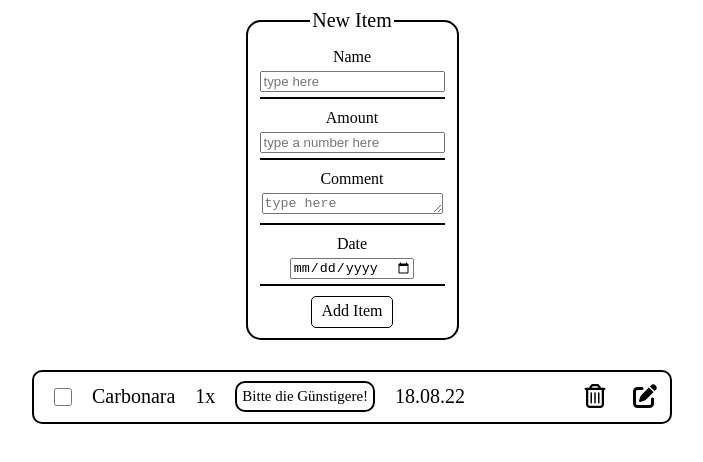
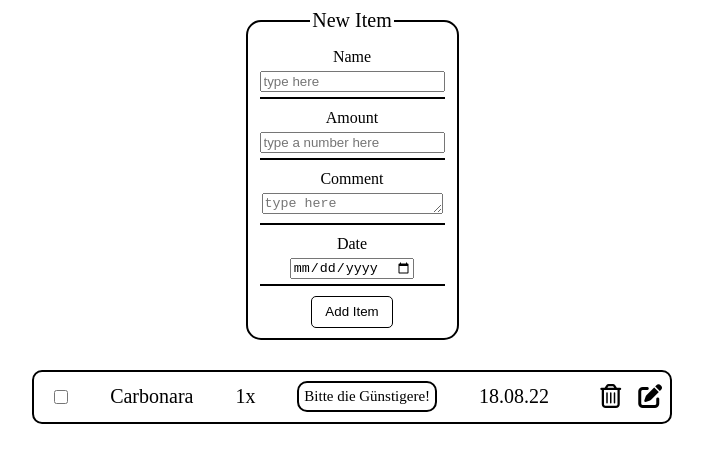
Before and after one commit to henning28/EIA2_WiSe22, a plain HTML site: page L03_FormElements/L03_Einkaufsliste_Formular/EinkaufslisteFormular.html in a window 1280 px wide. Shown: the part 88-550 px from the top of the page, without its empty margins (288-991 px from the left). Drawn offline with Linux system fonts and the light colour scheme.

Commit message:
WIP: L03

```diff
--- a/L03_FormElements/L03_Einkaufsliste_Formular/EinkaufslisteFormular.html
+++ b/L03_FormElements/L03_Einkaufsliste_Formular/EinkaufslisteFormular.html
@@ -31,7 +31,7 @@
             <p class="fieldsetLabels">Date</p>
             <input type="date" name="Date" class="fieldsetElements" />
             <hr />
-            <div id="AddItem">Add Item</div>
+            <button id="AddItem">Add Item</button>
         </fieldset>
     </div>
 
@@ -39,13 +39,12 @@
         <div class="item">
             <input class="checkbox" type="checkbox">
 
-            <p class="itemname">Carbonara</p>
-
-            <p class="itemamount">1x</p>
-
-            <p class="itemcomment">Bitte die Günstigere!</p>
-
-            <p class="itemdate">18.08.22</p>
+            <div class="itemDetails">
+                <p class="itemName">Carbonara</p>
+                <p class="itemAmount">1x</p>
+                <p class="itemComment">Bitte die Günstigere!</p>
+                <p class="itemDate">18.08.22</p>
+            </div>
 
             <div class="trashcan">
                 <i class="fa-regular fa-trash-can fa-xl trash"></i>
--- a/L03_FormElements/L03_Einkaufsliste_Formular/style/style.css
+++ b/L03_FormElements/L03_Einkaufsliste_Formular/style/style.css
@@ -52,9 +52,9 @@ hr {
 
 #AddItem {
     margin: 10px auto 0 auto;
-    padding: 5px;
-    height: 20px;
-    width: 70px;
+    background-color: white;
+    height: 32px;
+    width: 82px;
     text-align: center;
     cursor: pointer;
     border: 1px black solid;
@@ -89,16 +89,24 @@ li {
     margin: 0 20px;
 }
 
-.itemname {
+.itemDetails {
+    height: 54px;
+    width: 100%;
+    display: flex;
+    justify-content: space-evenly;
+    align-items: center;
+}
+
+.itemName {
     font-size: 20px;
 }
 
-.itemamount {
+.itemAmount {
     font-size: 20px;
     margin-left: 20px;
 }
 
-.itemcomment {
+.itemComment {
     font-size: 15px;
     margin-left: 20px;
     border: 2px solid black;
@@ -106,7 +114,7 @@ li {
     border-radius: 10px;
 }
 
-.itemdate {
+.itemDate {
     font-size: 20px;
     margin: 0px 20px;
 }
```
